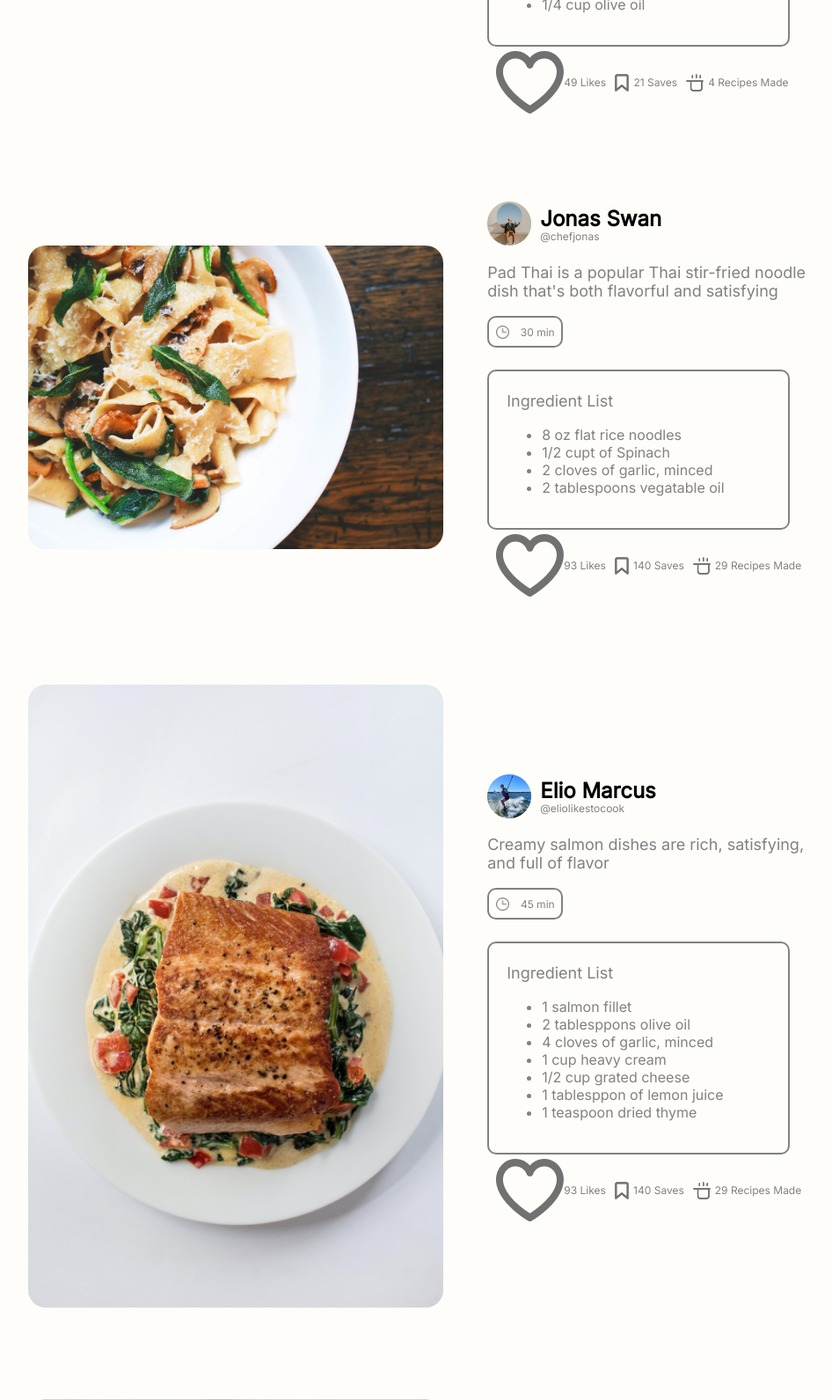
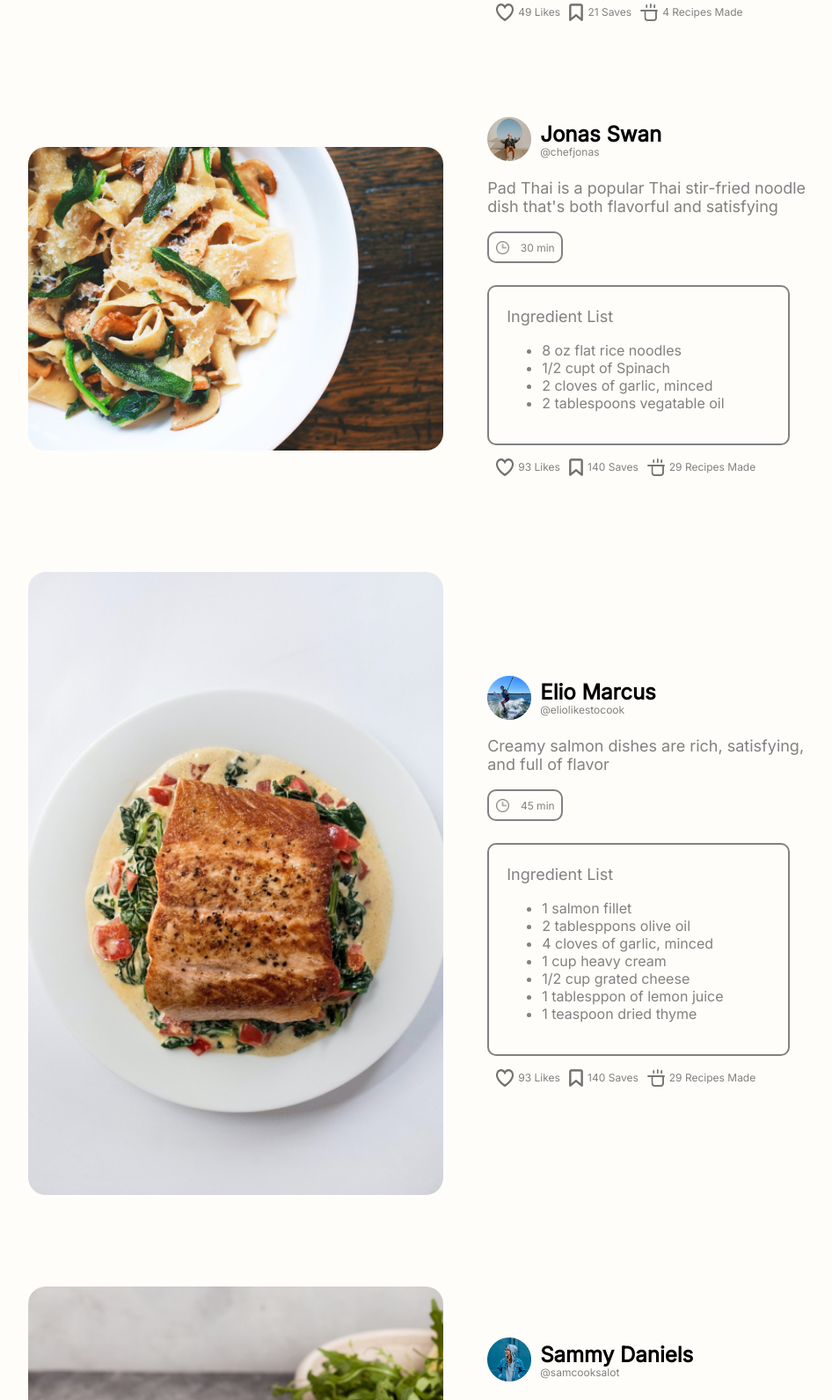
Before and after one commit to jayywang/plate, a PHP site: page / in a window 1280 px wide. Shown: the part 2709-4300 px from the top of the page at 88% size, without its empty margins (158-1104 px from the left). Run offline with PHP 8.4, Linux system fonts and the light colour scheme.

Commit message:
Update main.css

```diff
--- a/css/main.css
+++ b/css/main.css
@@ -158,7 +158,7 @@ p {
     padding-right: 10px;
 }
 
-.iconeng {
+.iconeng, .heart {
     width: 20px;
     height: 20px;
     padding-right: 5px;
```
